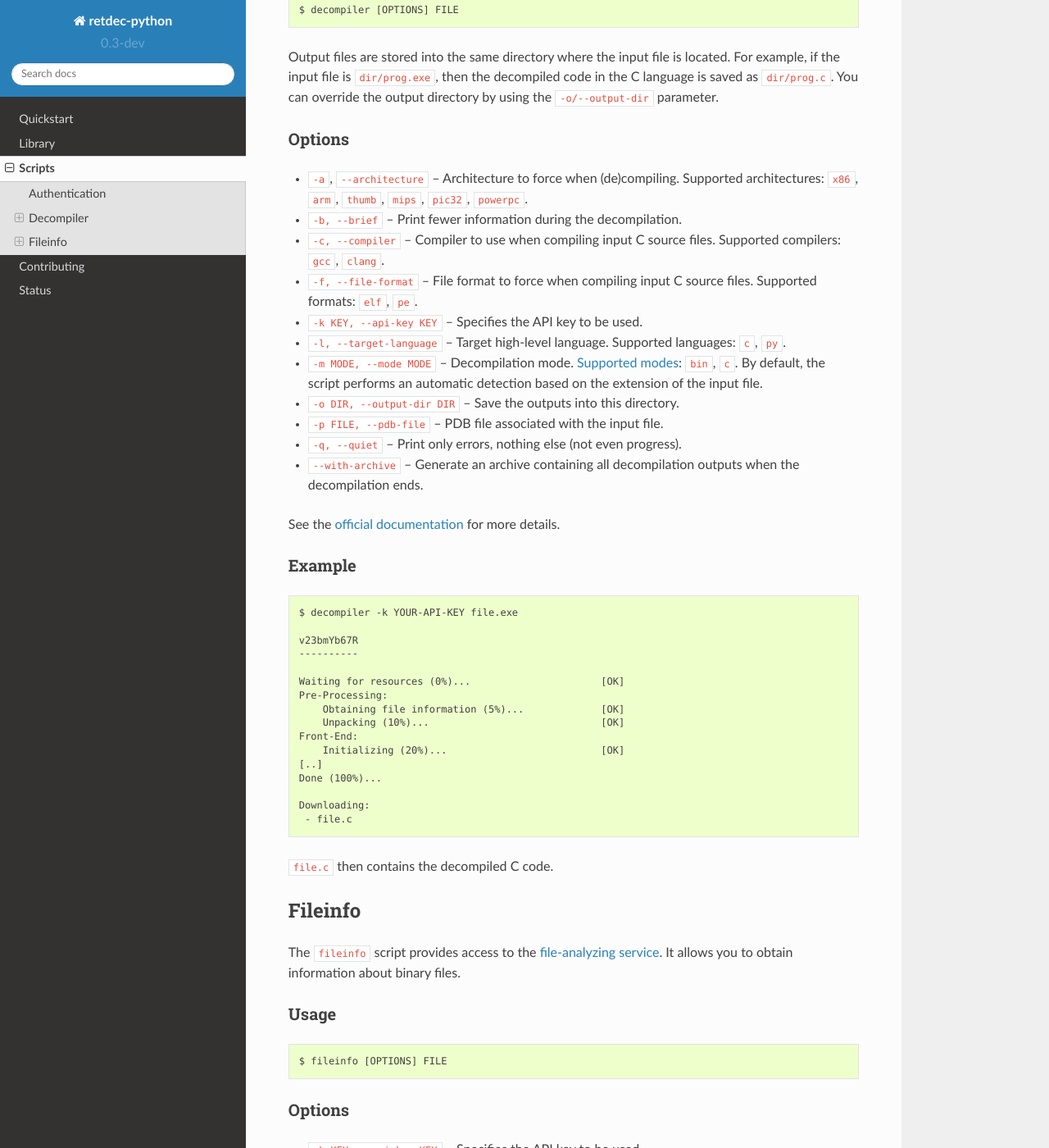
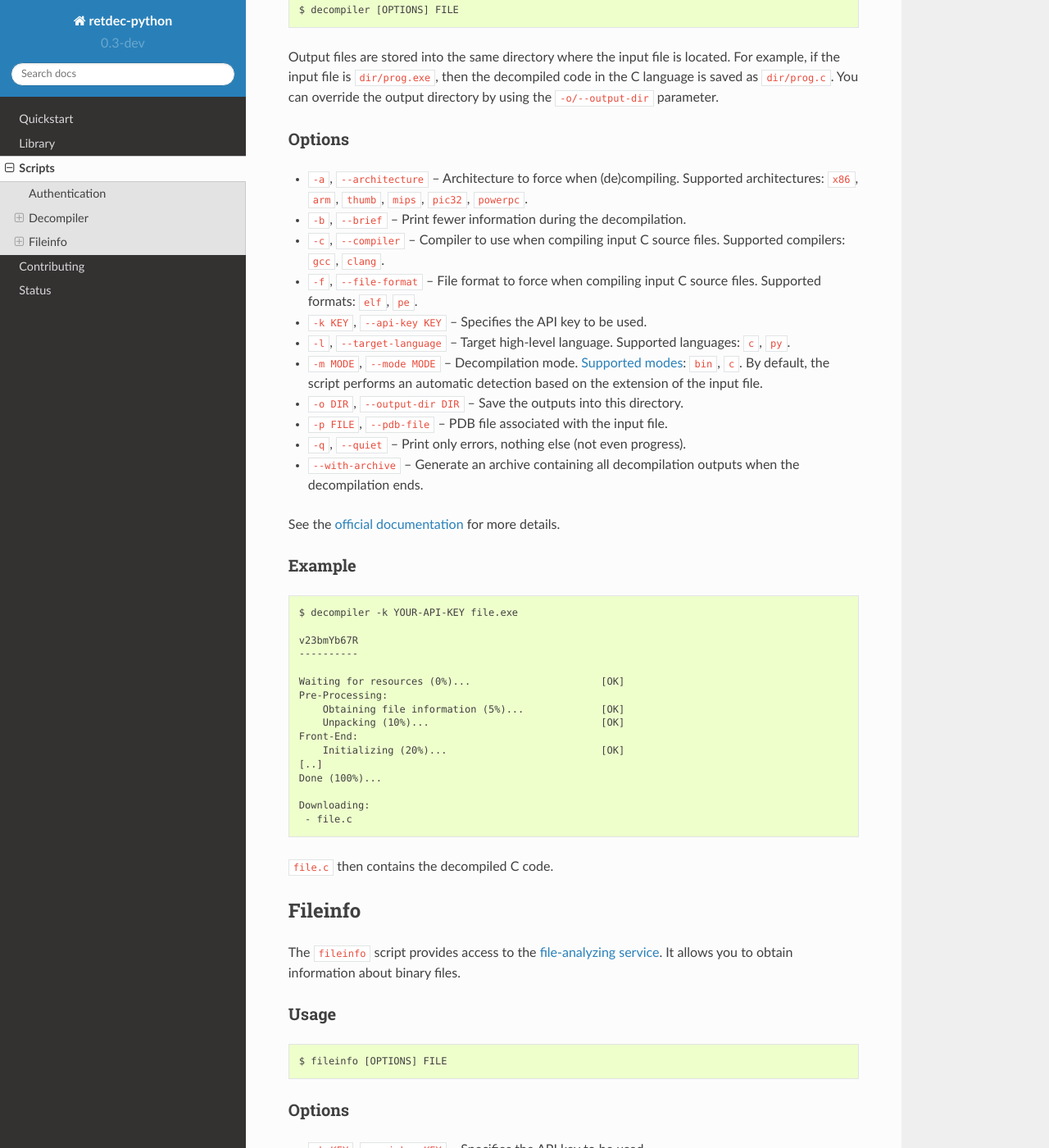
Before and after one commit to s3rvac/retdec-python, a Sphinx documentation site: the page built from docs/scripts.rst, in a window 1280 px wide and 1400 px high, scrolled down 870 px. Shown: the whole window at 82% size. Built offline with Sphinx 7.4.7 and the Read the Docs theme 2.0.0, drawn with Linux system fonts in a browser that asks for light colours.

```diff
--- a/docs/scripts.rst
+++ b/docs/scripts.rst
@@ -44,15 +44,15 @@ Options
 ^^^^^^^
 
 * ``-a``, ``--architecture`` -- Architecture to force when (de)compiling. Supported architectures: ``x86``, ``arm``, ``thumb``, ``mips``, ``pic32``, ``powerpc``.
-* ``-b, --brief`` -- Print fewer information during the decompilation.
-* ``-c, --compiler`` -- Compiler to use when compiling input C source files. Supported compilers: ``gcc``, ``clang``.
-* ``-f, --file-format`` -- File format to force when compiling input C source files. Supported formats: ``elf``, ``pe``.
-* ``-k KEY, --api-key KEY`` -- Specifies the API key to be used.
-* ``-l, --target-language`` -- Target high-level language. Supported languages: ``c``, ``py``.
-* ``-m MODE, --mode MODE`` -- Decompilation mode. `Supported modes <https://retdec.com/api/docs/decompiler.html#decompilation-modes>`_: ``bin``, ``c``. By default, the script performs an automatic detection based on the extension of the input file.
-* ``-o DIR, --output-dir DIR`` -- Save the outputs into this directory.
-* ``-p FILE, --pdb-file`` -- PDB file associated with the input file.
-* ``-q, --quiet`` -- Print only errors, nothing else (not even progress).
+* ``-b``, ``--brief`` -- Print fewer information during the decompilation.
+* ``-c``, ``--compiler`` -- Compiler to use when compiling input C source files. Supported compilers: ``gcc``, ``clang``.
+* ``-f``, ``--file-format`` -- File format to force when compiling input C source files. Supported formats: ``elf``, ``pe``.
+* ``-k KEY``, ``--api-key KEY`` -- Specifies the API key to be used.
+* ``-l``, ``--target-language`` -- Target high-level language. Supported languages: ``c``, ``py``.
+* ``-m MODE``, ``--mode MODE`` -- Decompilation mode. `Supported modes <https://retdec.com/api/docs/decompiler.html#decompilation-modes>`_: ``bin``, ``c``. By default, the script performs an automatic detection based on the extension of the input file.
+* ``-o DIR``, ``--output-dir DIR`` -- Save the outputs into this directory.
+* ``-p FILE``, ``--pdb-file`` -- PDB file associated with the input file.
+* ``-q``, ``--quiet`` -- Print only errors, nothing else (not even progress).
 * ``--with-archive`` -- Generate an archive containing all decompilation outputs when the decompilation ends.
 
 See the `official documentation <https://retdec.com/api/docs/decompiler.html#decompilation-parameters>`_ for more details.
@@ -97,8 +97,8 @@ Usage
 Options
 ^^^^^^^
 
-* ``-k KEY, --api-key KEY`` -- Specifies the API key to be used.
-* ``-v, --verbose`` -- Print all available information about the file.
+* ``-k KEY``, ``--api-key KEY`` -- Specifies the API key to be used.
+* ``-v``, ``--verbose`` -- Print all available information about the file.
 
 Example
 ^^^^^^^
```
